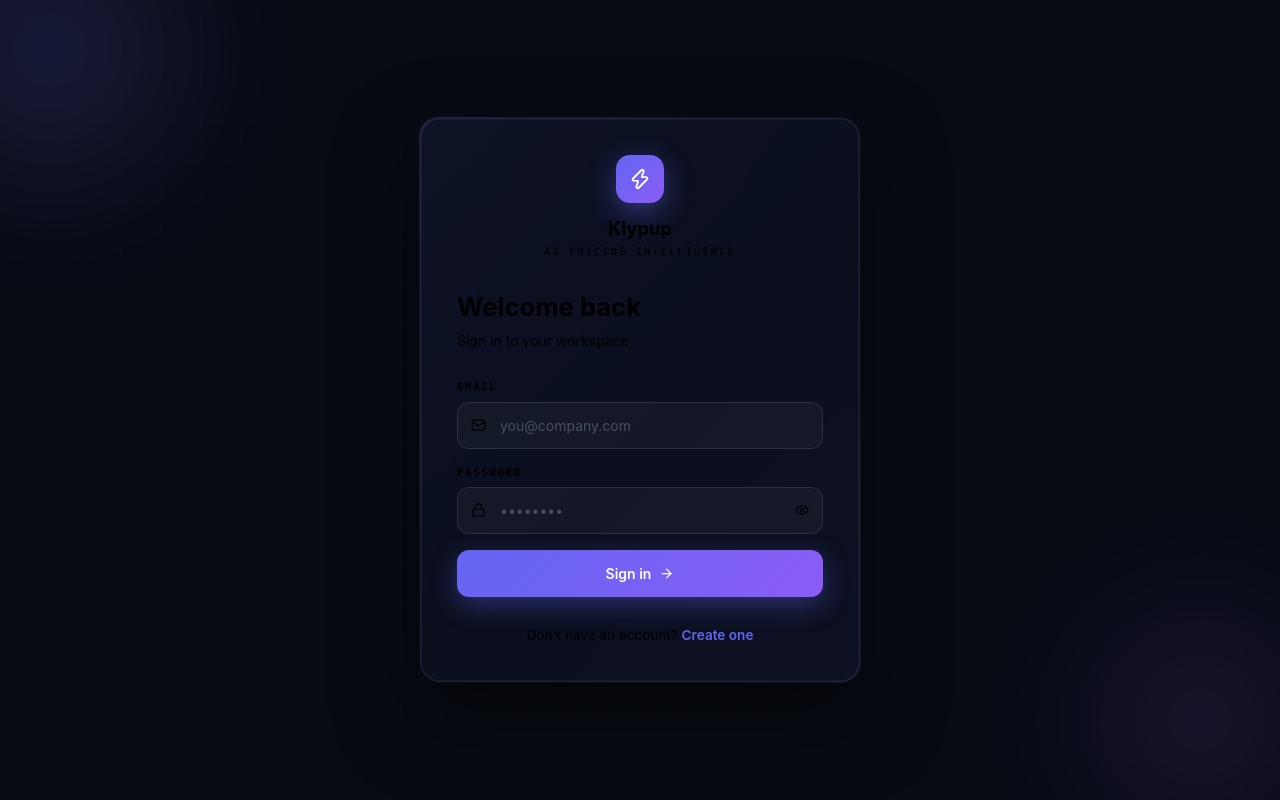
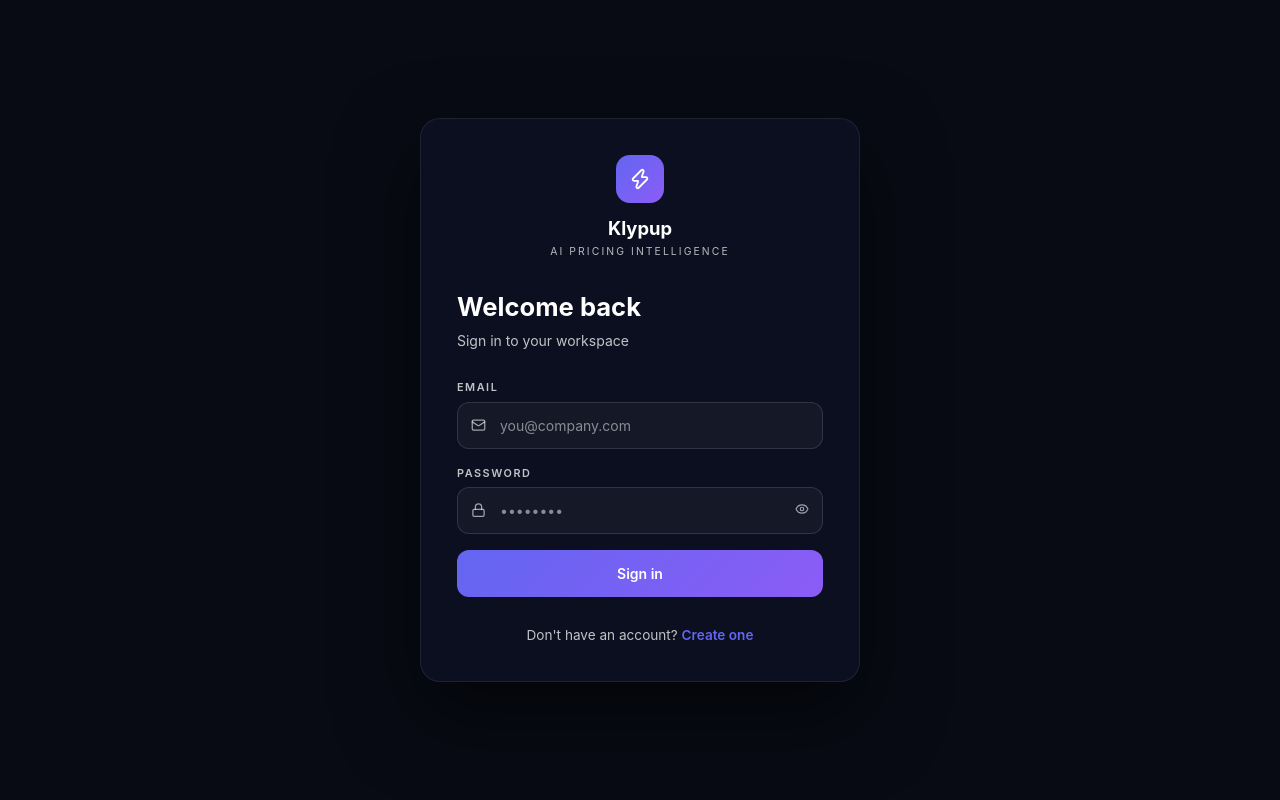
Before and after one commit to parthTyagi-tech/dynamic-pricing-intelligence-platform, a React app in the folder frontend/: page /login in a window 1280 px wide. Built offline with nearby package versions, Linux system fonts and the light colour scheme; the HTML template or start-up script is replaced by a standard one.

Commit message:
Fixed login page UI and text colors

```diff
--- a/frontend/src/pages/auth/Login.jsx
+++ b/frontend/src/pages/auth/Login.jsx
@@ -1,86 +1,150 @@
 import { useState } from "react";
 import { Link, useNavigate, useLocation } from "react-router-dom";
 import { motion, AnimatePresence } from "framer-motion";
-import { Mail, Lock, Eye, EyeOff, AlertCircle, ArrowRight, Zap } from "lucide-react";
+import {
+  Mail,
+  Lock,
+  Eye,
+  EyeOff,
+  AlertCircle,
+  ArrowRight,
+  Zap,
+} from "lucide-react";
 import { useAuth } from "../../context/AuthContext";
 
-/* ── Motion variants ─────────────────────────────────────────────────── */
 const containerV = {
-  hidden:  {},
-  visible: { transition: { staggerChildren: 0.09, delayChildren: 0.1 } },
-};
-const itemV = {
-  hidden:  { opacity: 0, y: 22, filter: "blur(8px)" },
-  visible: { opacity: 1, y: 0,  filter: "blur(0px)",
-             transition: { duration: 0.6, ease: [0.22, 1, 0.36, 1] } },
+  hidden: {},
+  visible: {
+    transition: {
+      staggerChildren: 0.09,
+      delayChildren: 0.1,
+    },
+  },
 };
 
-/* ── Field ───────────────────────────────────────────────────────────── */
-function Field({ label, id, type, value, onChange, placeholder, Icon, error, right }) {
+const itemV = {
+  hidden: {
+    opacity: 0,
+    y: 22,
+  },
+
+  visible: {
+    opacity: 1,
+    y: 0,
+    transition: {
+      duration: 0.6,
+    },
+  },
+};
+
+function Field({
+  label,
+  id,
+  type,
+  value,
+  onChange,
+  placeholder,
+  Icon,
+  error,
+  right,
+}) {
   return (
-    <div style={{ display: "flex", flexDirection: "column", gap: 6 }}>
-      <label htmlFor={id} style={{
-        fontSize: "0.68rem", fontWeight: 600, letterSpacing: "0.14em",
-        textTransform: "uppercase", color: "var(--text-muted)",
-        fontFamily: "var(--font-mono)",
-      }}>
+    <div
+      style={{
+        display: "flex",
+        flexDirection: "column",
+        gap: 6,
+      }}
+    >
+      <label
+        htmlFor={id}
+        style={{
+          fontSize: "0.68rem",
+          fontWeight: 600,
+          letterSpacing: "0.14em",
+          textTransform: "uppercase",
+          color: "rgba(255,255,255,0.75)",
+        }}
+      >
         {label}
       </label>
 
       <div style={{ position: "relative" }}>
-        {/* left icon */}
-        <span style={{
-          position: "absolute", left: 14, top: "50%", transform: "translateY(-50%)",
-          color: error ? "var(--accent-danger)" : "var(--text-muted)",
-          pointerEvents: "none", display: "flex",
-        }}>
+        <span
+          style={{
+            position: "absolute",
+            left: 14,
+            top: "50%",
+            transform: "translateY(-50%)",
+            color: error
+              ? "#ef4444"
+              : "rgba(255,255,255,0.6)",
+            pointerEvents: "none",
+            display: "flex",
+          }}
+        >
           <Icon size={15} />
         </span>
 
         <input
-          id={id} type={type} value={value}
-          onChange={onChange} placeholder={placeholder}
-          autoComplete={type === "password" ? "current-password" : "email"}
+          id={id}
+          type={type}
+          value={value}
+          onChange={onChange}
+          placeholder={placeholder}
+          autoComplete={
+            type === "password"
+              ? "current-password"
+              : "email"
+          }
           style={{
-            width: "100%", boxSizing: "border-box",
+            width: "100%",
+            boxSizing: "border-box",
             padding: "12px 40px 12px 42px",
             borderRadius: 12,
             background: "rgba(255,255,255,0.04)",
-            border: `1px solid ${error ? "var(--accent-danger)" : "var(--border-subtle, rgba(255,255,255,0.1))"}`,
-            color: "var(--text-primary)", fontSize: "0.875rem",
-            fontFamily: "var(--font-body)", outline: "none",
-            transition: "border-color 0.2s, box-shadow 0.2s",
-          }}
-          onFocus={(e) => {
-            e.target.style.borderColor = error ? "var(--accent-danger)" : "var(--accent-primary)";
-            e.target.style.boxShadow   = error
-              ? "0 0 0 3px color-mix(in srgb, var(--accent-danger) 18%, transparent)"
-              : "0 0 0 3px color-mix(in srgb, var(--accent-primary) 18%, transparent)";
-          }}
-          onBlur={(e) => {
-            e.target.style.borderColor = error ? "var(--accent-danger)" : "var(--border-subtle, rgba(255,255,255,0.1))";
-            e.target.style.boxShadow   = "none";
+            border: `1px solid ${
+              error
+                ? "#ef4444"
+                : "rgba(255,255,255,0.12)"
+            }`,
+            color: "#ffffff",
+            fontSize: "0.875rem",
+            outline: "none",
           }}
         />
 
         {right && (
-          <span style={{
-            position: "absolute", right: 14, top: "50%", transform: "translateY(-50%)",
-          }}>
+          <span
+            style={{
+              position: "absolute",
+              right: 14,
+              top: "50%",
+              transform: "translateY(-50%)",
+            }}
+          >
             {right}
           </span>
         )}
       </div>
 
-      <AnimatePresence mode="wait">
+      <AnimatePresence>
         {error && (
           <motion.p
-            key="err"
-            initial={{ opacity: 0, y: -4 }} animate={{ opacity: 1, y: 0 }}
-            exit={{ opacity: 0 }} transition={{ duration: 0.18 }}
-            style={{ display: "flex", alignItems: "center", gap: 5,
-                     fontSize: "0.72rem", color: "var(--accent-danger)", margin: 0 }}>
-            <AlertCircle size={11} /> {error}
+            initial={{ opacity: 0 }}
+            animate={{ opacity: 1 }}
+            exit={{ opacity: 0 }}
+            style={{
+              display: "flex",
+              alignItems: "center",
+              gap: 5,
+              fontSize: "0.72rem",
+              color: "#ef4444",
+              margin: 0,
+            }}
+          >
+            <AlertCircle size={11} />
+            {error}
           </motion.p>
         )}
       </AnimatePresence>
@@ -88,223 +152,293 @@ function Field({ label, id, type, value, onChange, placeholder, Icon, error, rig
   );
 }
 
-/* ── Login Page ──────────────────────────────────────────────────────── */
 export default function Login() {
-  const { login }   = useAuth();
-  const navigate    = useNavigate();
-  const location    = useLocation();
-  const from        = location.state?.from?.pathname || "/dashboard";
+  const { login } = useAuth();
 
-  const [form, setForm]         = useState({ email: "", password: "" });
-  const [errors, setErrors]     = useState({});
-  const [showPw, setShowPw]     = useState(false);
-  const [loading, setLoading]   = useState(false);
-  const [apiError, setApiError] = useState("");
+  const navigate = useNavigate();
+  const location = useLocation();
+
+  const from =
+    location.state?.from?.pathname ||
+    "/dashboard";
+
+  const [form, setForm] = useState({
+    email: "",
+    password: "",
+  });
+
+  const [errors, setErrors] = useState({});
+  const [showPw, setShowPw] = useState(false);
+  const [loading, setLoading] = useState(false);
 
   const set = (field) => (e) => {
-    setForm((f) => ({ ...f, [field]: e.target.value }));
-    setErrors((er) => ({ ...er, [field]: "" }));
-    setApiError("");
+    setForm((f) => ({
+      ...f,
+      [field]: e.target.value,
+    }));
+
+    setErrors((er) => ({
+      ...er,
+      [field]: "",
+    }));
   };
 
   const validate = () => {
     const e = {};
-    if (!form.email)                            e.email    = "Email is required";
-    else if (!/\S+@\S+\.\S+/.test(form.email)) e.email    = "Invalid email address";
-    if (!form.password)                         e.password = "Password is required";
-    else if (form.password.length < 6)          e.password = "At least 6 characters";
+
+    if (!form.email) {
+      e.email = "Email is required";
+    } else if (
+      !/\S+@\S+\.\S+/.test(form.email)
+    ) {
+      e.email = "Invalid email address";
+    }
+
+    if (!form.password) {
+      e.password = "Password is required";
+    } else if (form.password.length < 6) {
+      e.password = "At least 6 characters";
+    }
+
     return e;
   };
 
   const handleSubmit = async (ev) => {
     ev.preventDefault();
+
     const errs = validate();
-    if (Object.keys(errs).length) { setErrors(errs); return; }
-    setLoading(true); setApiError("");
+
+    if (Object.keys(errs).length) {
+      setErrors(errs);
+      return;
+    }
+
+    setLoading(true);
+
     try {
       await login(form);
       navigate(from, { replace: true });
     } catch (err) {
-      setApiError(
-        err.response?.data?.message ||
-        err.response?.data?.error   ||
-        "Invalid credentials. Please try again."
-      );
+      console.log(err);
     } finally {
       setLoading(false);
     }
   };
 
   return (
-    <div style={{
-      minHeight: "100vh", display: "flex", alignItems: "center",
-      justifyContent: "center", padding: 16, position: "relative",
-      overflow: "hidden", background: "var(--bg-primary, #080b14)",
-    }}>
-      {/* Ambient orbs */}
-      <div style={{ position: "absolute", inset: 0, pointerEvents: "none", overflow: "hidden" }}>
-        <div style={{
-          position: "absolute", top: -160, left: -160, width: 420, height: 420,
-          borderRadius: "50%", opacity: 0.18,
-          background: "radial-gradient(circle, var(--accent-primary, #6366f1), transparent 70%)",
-          filter: "blur(40px)",
-        }} />
-        <div style={{
-          position: "absolute", bottom: -100, right: -100, width: 360, height: 360,
-          borderRadius: "50%", opacity: 0.12,
-          background: "radial-gradient(circle, var(--accent-secondary, #8b5cf6), transparent 70%)",
-          filter: "blur(40px)",
-        }} />
-        {/* subtle grid */}
-        <svg style={{ position: "absolute", inset: 0, width: "100%", height: "100%", opacity: 0.025 }}>
-          <defs>
-            <pattern id="lg" width="40" height="40" patternUnits="userSpaceOnUse">
-              <path d="M40 0L0 0 0 40" fill="none" stroke="white" strokeWidth="0.6" />
-            </pattern>
-          </defs>
-          <rect width="100%" height="100%" fill="url(#lg)" />
-        </svg>
-      </div>
-
-      {/* Card */}
+    <div
+      style={{
+        minHeight: "100vh",
+        display: "flex",
+        alignItems: "center",
+        justifyContent: "center",
+        padding: 16,
+        background: "#080b14",
+      }}
+    >
       <motion.div
-        variants={containerV} initial="hidden" animate="visible"
-        style={{ position: "relative", width: "100%", maxWidth: 440 }}
+        variants={containerV}
+        initial="hidden"
+        animate="visible"
+        style={{
+          width: "100%",
+          maxWidth: 440,
+        }}
       >
-        {/* glow border layer */}
-        <div style={{
-          position: "absolute", inset: -1, borderRadius: 20, pointerEvents: "none",
-          background: "linear-gradient(135deg, color-mix(in srgb, var(--accent-primary, #6366f1) 28%, transparent), transparent 55%, color-mix(in srgb, var(--accent-secondary, #8b5cf6) 18%, transparent))",
-        }} />
-
-        <div style={{
-          position: "relative", borderRadius: 20, padding: 36,
-          display: "flex", flexDirection: "column", gap: 28,
-          background: "rgba(12, 16, 32, 0.88)",
-          backdropFilter: "blur(28px)",
-          border: "1px solid var(--border-subtle, rgba(255,255,255,0.08))",
-          boxShadow: "0 32px 80px rgba(0,0,0,0.55), inset 0 0 0 1px rgba(255,255,255,0.04)",
-        }}>
-
-          {/* Brand */}
-          <motion.div variants={itemV} style={{ display: "flex", flexDirection: "column", alignItems: "center", gap: 12, textAlign: "center" }}>
-            <div style={{
-              width: 48, height: 48, borderRadius: 14,
-              background: "linear-gradient(135deg, var(--accent-primary, #6366f1), var(--accent-secondary, #8b5cf6))",
-              boxShadow: "0 8px 28px color-mix(in srgb, var(--accent-primary, #6366f1) 45%, transparent)",
-              display: "flex", alignItems: "center", justifyContent: "center",
-            }}>
+        <div
+          style={{
+            borderRadius: 20,
+            padding: 36,
+            display: "flex",
+            flexDirection: "column",
+            gap: 28,
+            background: "rgba(12,16,32,0.95)",
+            border:
+              "1px solid rgba(255,255,255,0.08)",
+            boxShadow:
+              "0 32px 80px rgba(0,0,0,0.55)",
+          }}
+        >
+          <motion.div
+            variants={itemV}
+            style={{
+              display: "flex",
+              flexDirection: "column",
+              alignItems: "center",
+              gap: 12,
+              textAlign: "center",
+            }}
+          >
+            <div
+              style={{
+                width: 48,
+                height: 48,
+                borderRadius: 14,
+                background:
+                  "linear-gradient(135deg,#6366f1,#8b5cf6)",
+                display: "flex",
+                alignItems: "center",
+                justifyContent: "center",
+              }}
+            >
               <Zap size={22} color="white" />
             </div>
+
             <div>
-              <div style={{ fontSize: "1.15rem", fontWeight: 700, color: "var(--text-primary)", fontFamily: "var(--font-display)" }}>
+              <div
+                style={{
+                  fontSize: "1.15rem",
+                  fontWeight: 700,
+                  color: "#ffffff",
+                }}
+              >
                 Klypup
               </div>
-              <div style={{ fontSize: "0.65rem", letterSpacing: "0.2em", textTransform: "uppercase",
-                            color: "var(--text-muted)", fontFamily: "var(--font-mono)", marginTop: 2 }}>
+
+              <div
+                style={{
+                  fontSize: "0.65rem",
+                  letterSpacing: "0.2em",
+                  textTransform: "uppercase",
+                  color:
+                    "rgba(255,255,255,0.7)",
+                  marginTop: 2,
+                }}
+              >
                 AI Pricing Intelligence
               </div>
             </div>
           </motion.div>
 
-          {/* Heading */}
           <motion.div variants={itemV}>
-            <h1 style={{ margin: 0, fontSize: "1.6rem", fontWeight: 700,
-                         color: "var(--text-primary)", fontFamily: "var(--font-display)" }}>
+            <h1
+              style={{
+                margin: 0,
+                fontSize: "1.6rem",
+                fontWeight: 700,
+                color: "#ffffff",
+              }}
+            >
               Welcome back
             </h1>
-            <p style={{ margin: "4px 0 0", fontSize: "0.875rem", color: "var(--text-muted)" }}>
+
+            <p
+              style={{
+                marginTop: 4,
+                fontSize: "0.875rem",
+                color:
+                  "rgba(255,255,255,0.75)",
+              }}
+            >
               Sign in to your workspace
             </p>
           </motion.div>
 
-          {/* Form */}
-          <motion.form variants={itemV} onSubmit={handleSubmit} noValidate
-                       style={{ display: "flex", flexDirection: "column", gap: 16 }}>
+          <motion.form
+            variants={itemV}
+            onSubmit={handleSubmit}
+            style={{
+              display: "flex",
+              flexDirection: "column",
+              gap: 16,
+            }}
+          >
+            <Field
+              label="Email"
+              id="email"
+              type="email"
+              value={form.email}
+              onChange={set("email")}
+              placeholder="you@company.com"
+              Icon={Mail}
+              error={errors.email}
+            />
 
-            <Field label="Email" id="email" type="email" value={form.email}
-                   onChange={set("email")} placeholder="you@company.com"
-                   Icon={Mail} error={errors.email} />
+            <Field
+              label="Password"
+              id="password"
+              type={
+                showPw ? "text" : "password"
+              }
+              value={form.password}
+              onChange={set("password")}
+              placeholder="••••••••"
+              Icon={Lock}
+              error={errors.password}
+              right={
+                <button
+                  type="button"
+                  onClick={() =>
+                    setShowPw((s) => !s)
+                  }
+                  style={{
+                    background: "none",
+                    border: "none",
+                    cursor: "pointer",
+                    color:
+                      "rgba(255,255,255,0.6)",
+                  }}
+                >
+                  {showPw ? (
+                    <EyeOff size={14} />
+                  ) : (
+                    <Eye size={14} />
+                  )}
+                </button>
+              }
+            />
 
-            <Field label="Password" id="password"
-                   type={showPw ? "text" : "password"}
-                   value={form.password} onChange={set("password")}
-                   placeholder="••••••••" Icon={Lock} error={errors.password}
-                   right={
-                     <button type="button" onClick={() => setShowPw((s) => !s)}
-                             style={{ background: "none", border: "none", cursor: "pointer",
-                                      color: "var(--text-muted)", display: "flex", padding: 0 }}>
-                       {showPw ? <EyeOff size={14} /> : <Eye size={14} />}
-                     </button>
-                   } />
-
-            {/* API error */}
-            <AnimatePresence mode="wait">
-              {apiError && (
-                <motion.div key="apierr"
-                  initial={{ opacity: 0, scale: 0.97 }} animate={{ opacity: 1, scale: 1 }}
-                  exit={{ opacity: 0 }} transition={{ duration: 0.2 }}
-                  style={{
-                    display: "flex", alignItems: "center", gap: 10,
-                    padding: "10px 14px", borderRadius: 10, fontSize: "0.82rem",
-                    background: "color-mix(in srgb, var(--accent-danger, #ef4444) 10%, transparent)",
-                    border: "1px solid color-mix(in srgb, var(--accent-danger, #ef4444) 28%, transparent)",
-                    color: "var(--accent-danger, #ef4444)",
-                  }}>
-                  <AlertCircle size={14} style={{ flexShrink: 0 }} />
-                  {apiError}
-                </motion.div>
-              )}
-            </AnimatePresence>
-
-            {/* Submit button */}
             <motion.button
-              type="submit" disabled={loading}
-              whileHover={{ scale: loading ? 1 : 1.015 }}
-              whileTap={{ scale: loading ? 1 : 0.975 }}
+              type="submit"
+              disabled={loading}
+              whileHover={{
+                scale: loading ? 1 : 1.02,
+              }}
+              whileTap={{
+                scale: loading ? 1 : 0.98,
+              }}
               style={{
-                width: "100%", padding: "13px 0", borderRadius: 12, border: "none",
-                background: loading
-                  ? "rgba(99,102,241,0.45)"
-                  : "linear-gradient(135deg, var(--accent-primary, #6366f1), var(--accent-secondary, #8b5cf6))",
-                boxShadow: loading ? "none" : "0 8px 26px color-mix(in srgb, var(--accent-primary, #6366f1) 38%, transparent)",
-                color: "white", fontSize: "0.875rem", fontWeight: 600,
-                fontFamily: "var(--font-body)", cursor: loading ? "not-allowed" : "pointer",
-                display: "flex", alignItems: "center", justifyContent: "center", gap: 8,
-                transition: "background 0.2s, box-shadow 0.2s",
-              }}>
-              {loading ? (
-                <>
-                  <span style={{
-                    width: 16, height: 16, borderRadius: "50%",
-                    border: "2px solid rgba(255,255,255,0.25)",
-                    borderTopColor: "white",
-                    animation: "spin 0.7s linear infinite",
-                    display: "inline-block",
-                  }} />
-                  Signing in…
-                </>
-              ) : (
-                <> Sign in <ArrowRight size={15} /> </>
-              )}
+                width: "100%",
+                padding: "13px 0",
+                borderRadius: 12,
+                border: "none",
+                background:
+                  "linear-gradient(135deg,#6366f1,#8b5cf6)",
+                color: "white",
+                fontSize: "0.875rem",
+                fontWeight: 600,
+                cursor: "pointer",
+              }}
+            >
+              {loading
+                ? "Signing in..."
+                : "Sign in"}
             </motion.button>
           </motion.form>
 
-          {/* Footer */}
-          <motion.p variants={itemV}
-                    style={{ margin: 0, textAlign: "center", fontSize: "0.85rem", color: "var(--text-muted)" }}>
+          <motion.p
+            variants={itemV}
+            style={{
+              margin: 0,
+              textAlign: "center",
+              fontSize: "0.85rem",
+              color: "rgba(255,255,255,0.75)",
+            }}
+          >
             Don't have an account?{" "}
-            <Link to="/signup" style={{ color: "var(--accent-primary, #6366f1)", fontWeight: 600, textDecoration: "none" }}>
+            <Link
+              to="/signup"
+              style={{
+                color: "#6366f1",
+                fontWeight: 600,
+                textDecoration: "none",
+              }}
+            >
               Create one
             </Link>
           </motion.p>
         </div>
       </motion.div>
-
-      <style>{`
-        @keyframes spin { to { transform: rotate(360deg); } }
-        input::placeholder { color: var(--text-muted, #64748b); opacity: 0.6; }
-      `}</style>
     </div>
   );
 }
```
